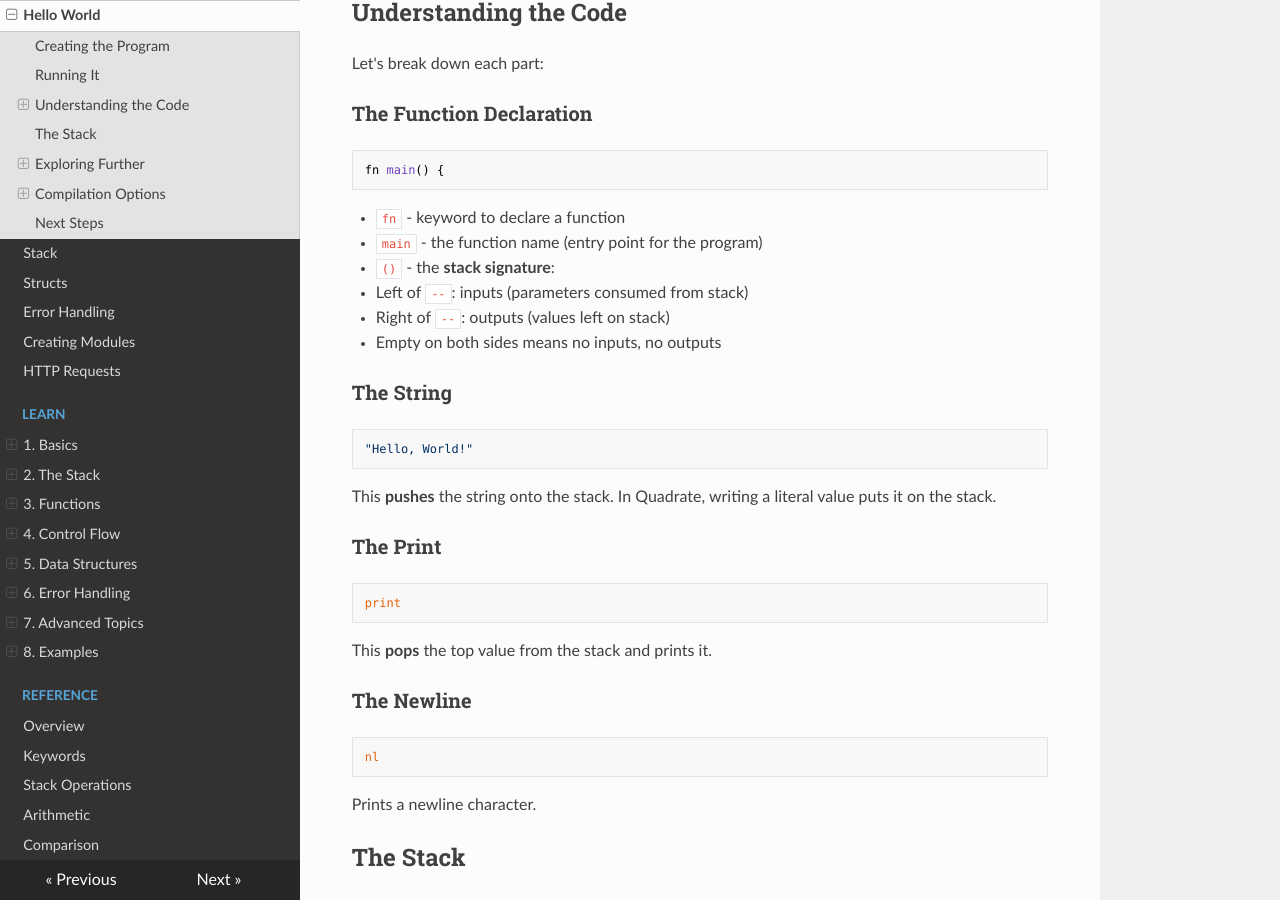
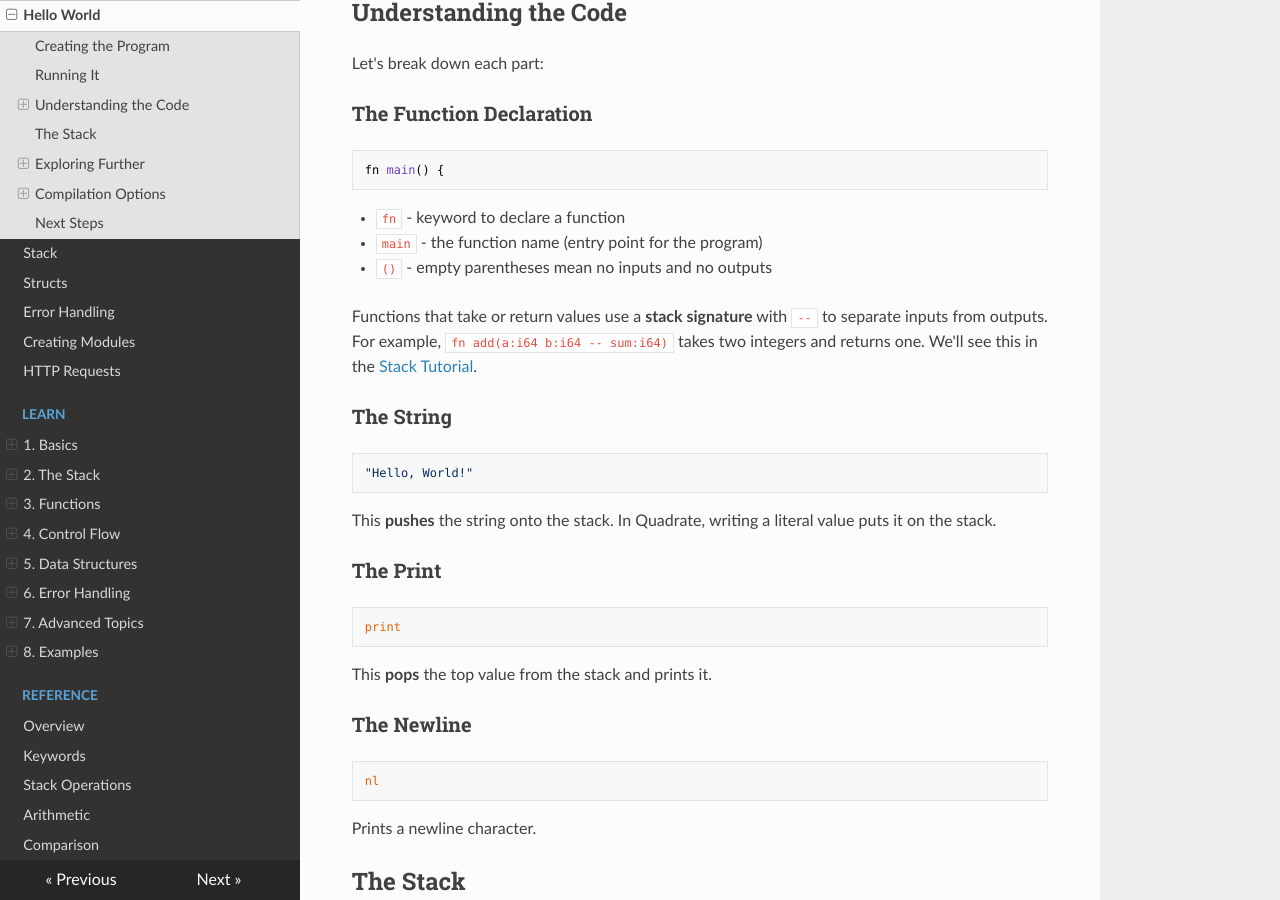
Before and after one commit to quadrate-language/quadrate, an MkDocs documentation site: the page built from docs/docs/docs/tutorial-hello-world.md, in a window 1280 px wide and 900 px high, scrolled down 617 px. Built offline with MkDocs 1.6.1, drawn with Linux system fonts in a browser that asks for light colours; nearby versions of some CDN libraries.

Commit message:
Improve docs

```diff
--- a/docs/docs/docs/tutorial-hello-world.md
+++ b/docs/docs/docs/tutorial-hello-world.md
@@ -35,10 +35,9 @@ fn main() {
 
 - `fn` - keyword to declare a function
 - `main` - the function name (entry point for the program)
-- `()` - the **stack signature**:
-  - Left of `--`: inputs (parameters consumed from stack)
-  - Right of `--`: outputs (values left on stack)
-  - Empty on both sides means no inputs, no outputs
+- `()` - empty parentheses mean no inputs and no outputs
+
+Functions that take or return values use a **stack signature** with `--` to separate inputs from outputs. For example, `fn add(a:i64 b:i64 -- sum:i64)` takes two integers and returns one. We'll see this in the [Stack Tutorial](tutorial-stack.md).
 
 ### The String
 
```
